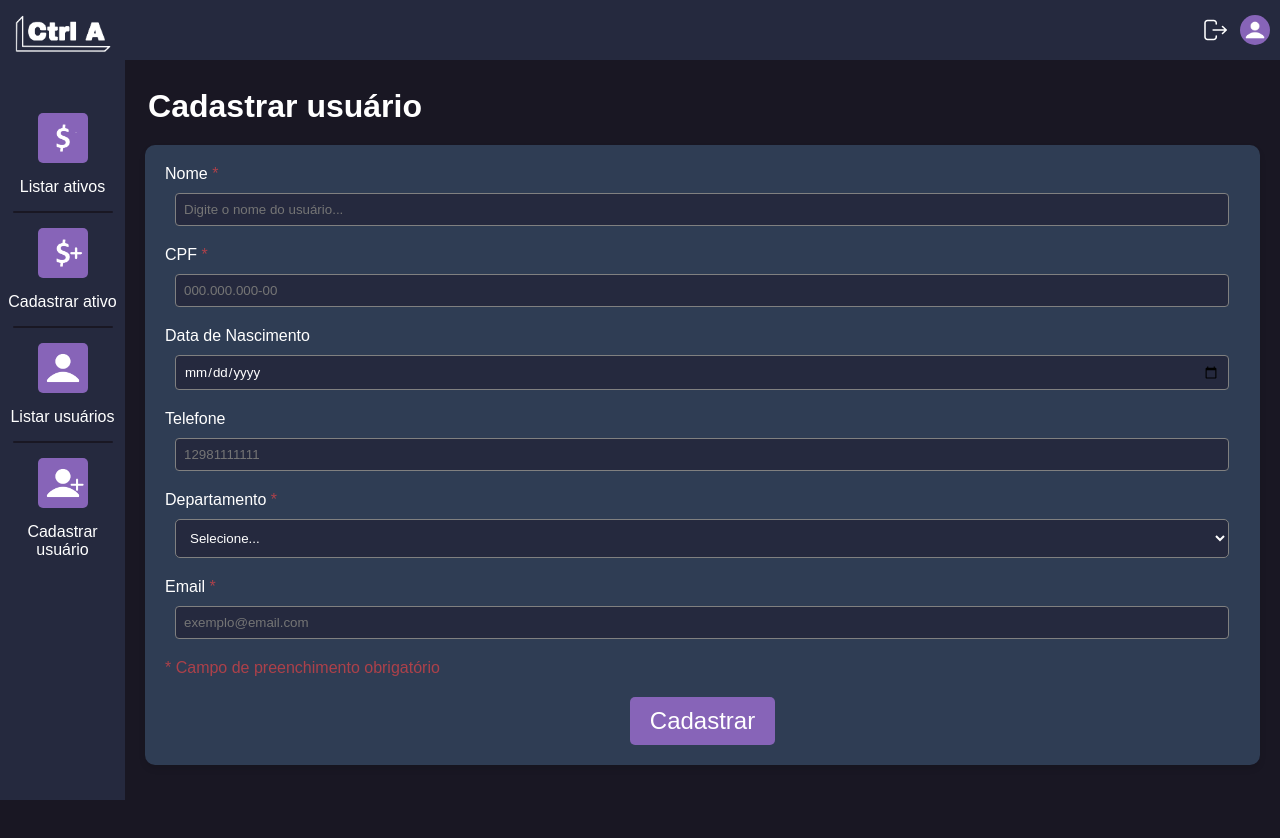
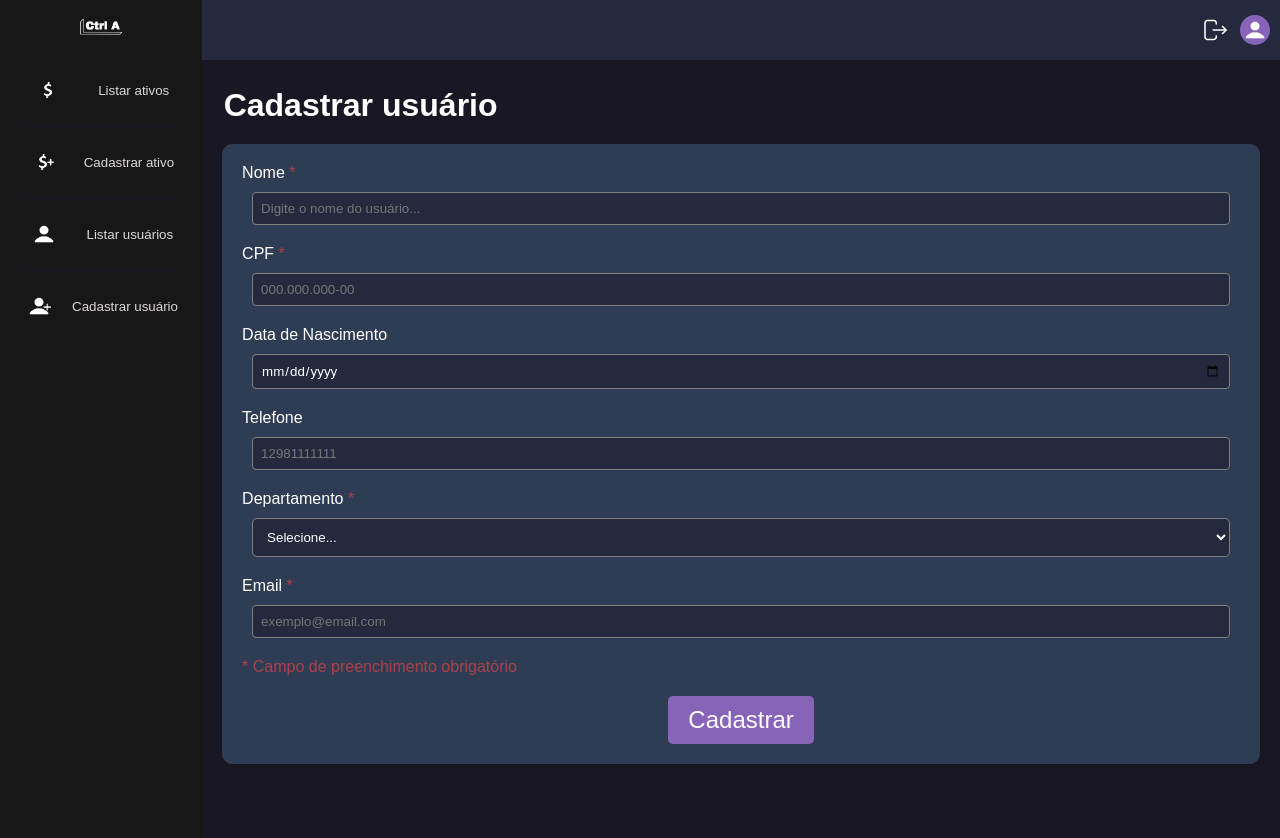
Before and after one commit to equipe-javali/API_3_FRONT, a React (Create React App) app in the folder ctrl-a/: page /CadastroUsuario in a window 1280 px wide. Shown: the top 838 px of the page. Built offline with nearby package versions, Linux system fonts and the light colour scheme.

Commit message:
GERAL - ajuste de css do sidemenu

```diff
--- a/ctrl-a/src/components/SideMenu.tsx
+++ b/ctrl-a/src/components/SideMenu.tsx
@@ -12,14 +12,31 @@ type Props = {
 
 
 export default class SideMenu extends Component<Props> {
+    state = {
+        isMenuHovered: false,
+    };
+
+    handleMenuHoverEnter = () => {
+        this.setState({ isMenuHovered: true });
+    };
+
+    handleMenuHoverLeave = () => {
+        this.setState({ isMenuHovered: false });
+    };
+
     buildLinks() {
+        const { links } = this.props;
+        const { isMenuHovered } = this.state;
+
         return this.props.links.map(
             (link, index) =>
                 <>
-                    <Link to={link[1]} className="sidemenu-link">
-                        <img src={link[0]} className="sidemenu-link-icon" alt={link[1]}/>
+                    <Link to={link[1]} className="mainsidemenu-link">
+                        <div className={`sidemenu-link ${isMenuHovered ? "expanded" : ""}`}>
+                            <img src={link[0]} className="sidemenu-link-icon" alt={link[1]} />
+                        </div>
+                            {isMenuHovered && <p className="sidemenu-cap">{link[2]}</p>}
                     </Link>
-                    <p className="sidemenu-cap">{link[2]}</p>
                     {
                         index < this.props.links.length - 1 ?
                             (<span className="sidemenu-divisor"></span>) :
@@ -30,8 +47,12 @@ export default class SideMenu extends Component<Props> {
     }
 
     render() {
+        const { isMenuHovered } = this.state;
+
         return (
-            <div id="sidemenu-component">
+            <div id="sidemenu-component" className={isMenuHovered ? "expanded" : ""}
+                onMouseEnter={this.handleMenuHoverEnter}
+                onMouseLeave={this.handleMenuHoverLeave}>
                 <img src={logo} alt="Logo" className="logo" />
                 {this.buildLinks()}
                 <div>
--- a/ctrl-a/src/components/css/SideMenu.css
+++ b/ctrl-a/src/components/css/SideMenu.css
@@ -1,42 +1,59 @@
 :root {
     /* Sizemenu */
-    --widthSideMenuClosed: 100px;
-    --widthSideMenu: 125px;
+    --widthSideMenuClosed: 65px;
+    --widthSideMenuOpen: 240px;
     --minHeightSideMenu: 100vh;
     --paddingSideMenu: 0px 0px 50px 0px;
     --gapSideMenu: 15px;
 
     /* Links Sizemenu */
-    --widthSideMenuLink: 50px;
+    --widthSideMenuLink: 30px;
     --paddingSideMenuLink: 1px;
     --borderRadiusSideMenuLink: 5px;
 }
 
 .logo {
-    margin-top: -15px;
-    width: 90%;
+    margin-top: 5px;
+    width: 50px;
 }
 
 #sidemenu-component {
-    position: fixed;
-    background-color: var(--cor20);
-    width: var(--widthSideMenu);
-    /* width: var(--widthSideMenuClosed); */
+    background-color: var(--cor22);
+    width: var(--widthSideMenuClosed);
     min-height: var(--minHeightSideMenu);
     padding: var(--paddingSideMenu);
     display: flex;
     flex-direction: column;
     align-items: center;
     gap: var(--gapSideMenu);
-    transition: 0.5s;
+    transition: width 0.5s;
+}
+
+#sidemenu-component.expanded {
+    width: var(--widthSideMenuOpen); /* Expanded width */
+  }
+
+.mainsidemenu-link {
+    text-decoration: none;
+    display: flex;
+    align-items: center;
+    justify-content: space-around;
+    width: 90%;
+    padding: 5px;
+    color: var(--branco1);
+    border-radius: 10px;
+}
+
+.mainsidemenu-link:hover {
+    background-color: var(--cor11); /* Hover background color */
 }
 
 .sidemenu-link {
-    background-color: var(--cor5);
     width: var(--widthSideMenuLink);
     height: var(--widthSideMenuLink);
     padding: var(--paddingSideMenuLink);
     border-radius: var(--borderRadiusSideMenuLink);
+    transition: background-color 0.3s ease-in-out;
 }
 
 .sidemenu-link-icon {
@@ -55,11 +72,7 @@
 
 .sidemenu-cap {
     width: var(--widthSideMenu);
+    font-size: smaller;
     text-align: center;
     transition: 0.5s;
 }
-#sidemenu-component:hover > .sidemenu-cap {
-    width: var(--widthSideMenu);
-    color: var(--branco);
-    transition: 0.5s;
-}
```
